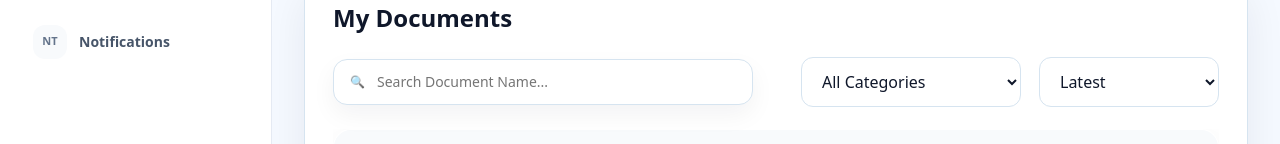
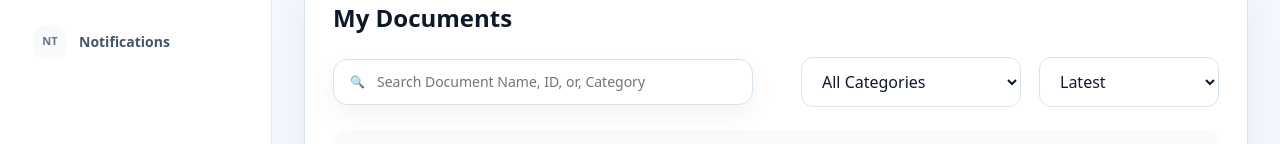
Before and after one commit to yashaswini-cyber/palc-alumni-portal, a React (Vite) app in the folder palc-alumni-portal/: page /documents in a window 1280 px wide. Shown: the part 656-800 px from the top of the page. Built offline with nearby package versions, Linux system fonts and the light colour scheme; no server answers.

Commit message:
Fixed a test case of search functionality.

```diff
--- a/palc-alumni-portal/src/modules/documents/DocumentsPage.tsx
+++ b/palc-alumni-portal/src/modules/documents/DocumentsPage.tsx
@@ -143,7 +143,7 @@ export default function DocumentsPage() {
               style={{ padding: "12px 16px", borderRadius: "12px", border: `1px solid ${COLORS.border}`, minWidth: "220px", background: COLORS.surface, color: COLORS.text }}
             >
               <option value="All Categories">All Categories</option>
-              <option value="Employment">Employment</option>
+              <option value="Employment Record">Employment Record</option>
               <option value="Payroll">Payroll</option>
               <option value="Tax Document">Tax Document</option>
               <option value="Settlement">Settlement</option>
--- a/palc-alumni-portal/src/shared/components/SearchBar.tsx
+++ b/palc-alumni-portal/src/shared/components/SearchBar.tsx
@@ -9,7 +9,7 @@ type SearchBarProps = {
 export default function SearchBar({
   value,
   onChange,
-  placeholder = "Search Document Name...",
+  placeholder = "Search Document Name, ID, or, Category",
 }: SearchBarProps) {
   return (
     <label
```
